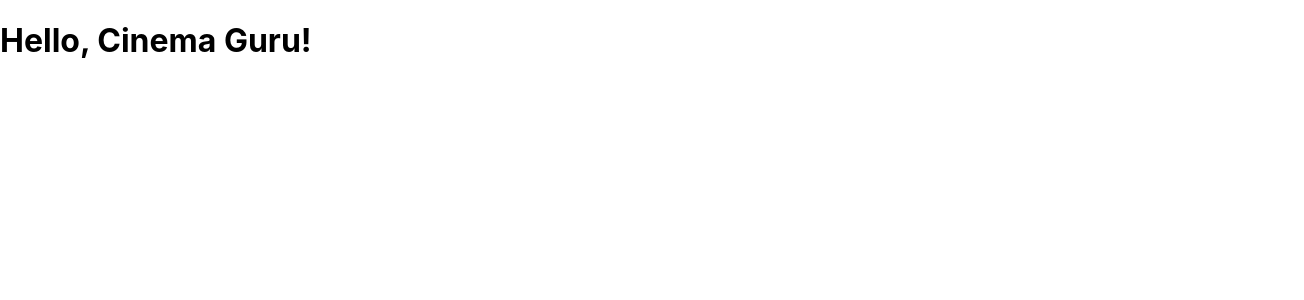
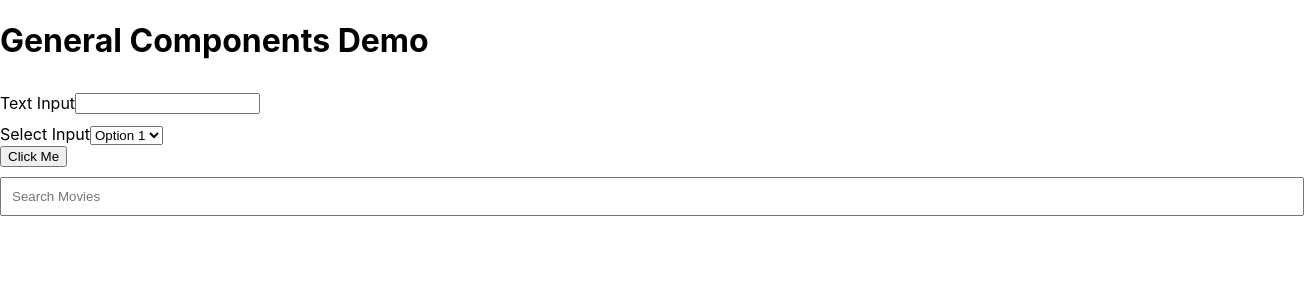
Before and after one commit to JD037/atlas-cinema-guru, a React (Create React App) app: page / in a window 1280 px wide. Shown: the top 300 px of the page, 1304 px wide, since content can reach past the window. Built offline with nearby package versions, Linux system fonts and the light colour scheme.

Commit message:
reinstall yarn and fonts

```diff
--- a/package.json
+++ b/package.json
@@ -3,6 +3,9 @@
   "version": "0.1.0",
   "private": true,
   "dependencies": {
+    "@fortawesome/fontawesome-svg-core": "^6.5.2",
+    "@fortawesome/free-solid-svg-icons": "^6.5.2",
+    "@fortawesome/react-fontawesome": "^0.2.2",
     "@testing-library/jest-dom": "^5.17.0",
     "@testing-library/react": "^13.4.0",
     "@testing-library/user-event": "^13.5.0",
--- a/src/App.js
+++ b/src/App.js
@@ -1,10 +1,46 @@
-import React from 'react';
+// src/App.js
+import React, { useState } from 'react';
+import Input from './components/general/Input';
+import SelectInput from './components/general/SelectInput';
+import Button from './components/general/Button';
+import SearchBar from './components/general/SearchBar';
+import { FontAwesomeIcon } from '@fortawesome/react-fontawesome';
+import { faSearch } from '@fortawesome/free-solid-svg-icons';
 
 function App() {
+  const [inputValue, setInputValue] = useState('');
+  const [selectValue, setSelectValue] = useState('');
+  const [searchTitle, setSearchTitle] = useState('');
+
+  const options = [
+    { label: 'Option 1', value: '1' },
+    { label: 'Option 2', value: '2' },
+  ];
+
   return (
     <div className="App">
-      {/* Add a test component here to see if it renders */}
-      <h1>Hello, Cinema Guru!</h1>
+      <h1>General Components Demo</h1>
+      <Input
+        label="Text Input"
+        type="text"
+        value={inputValue}
+        setValue={setInputValue}
+        icon={<FontAwesomeIcon icon={faSearch} />}
+      />
+      <SelectInput
+        label="Select Input"
+        options={options}
+        value={selectValue}
+        setValue={setSelectValue}
+      />
+      <Button
+        label="Click Me"
+        onClick={() => alert('Button clicked!')}
+      />
+      <SearchBar
+        title={searchTitle}
+        setTitle={setSearchTitle}
+      />
     </div>
   );
 }
```
Also changed, not shown: 1 other file (tests, documents, lock files or other folders).
